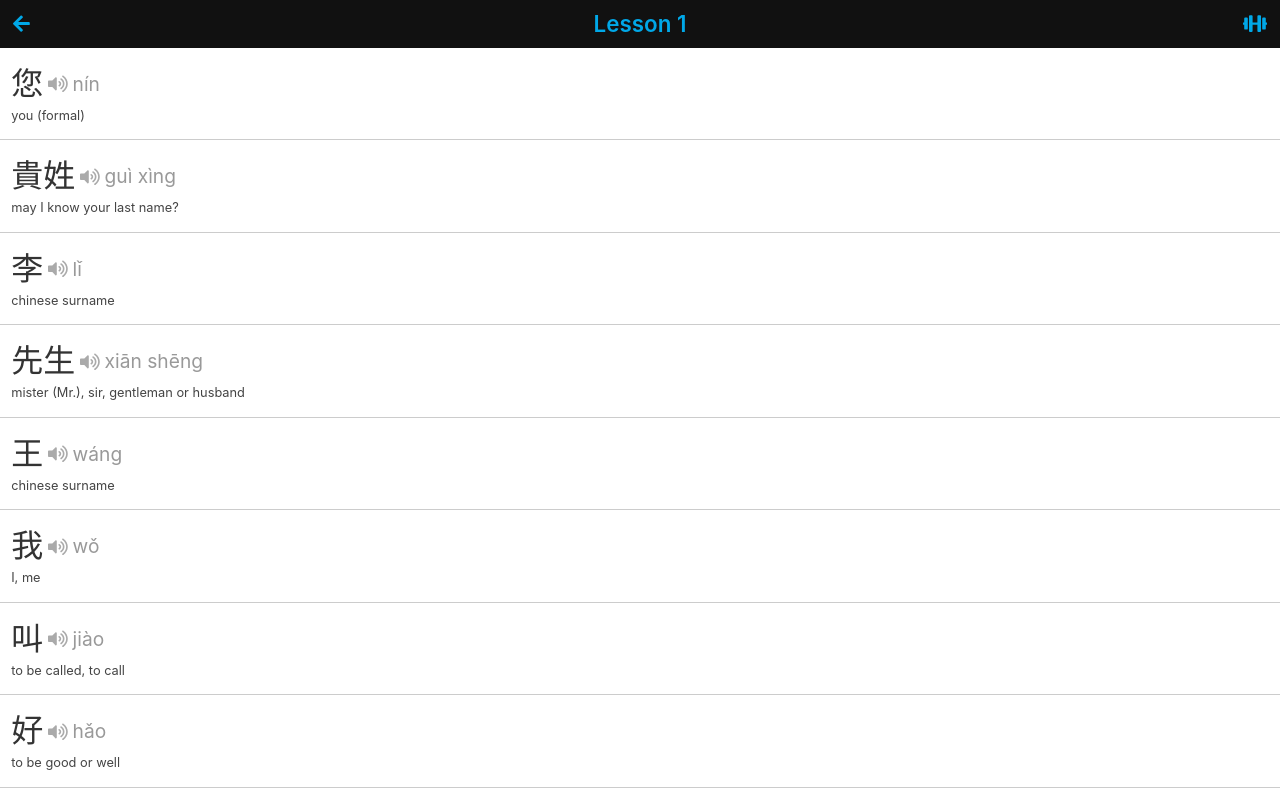
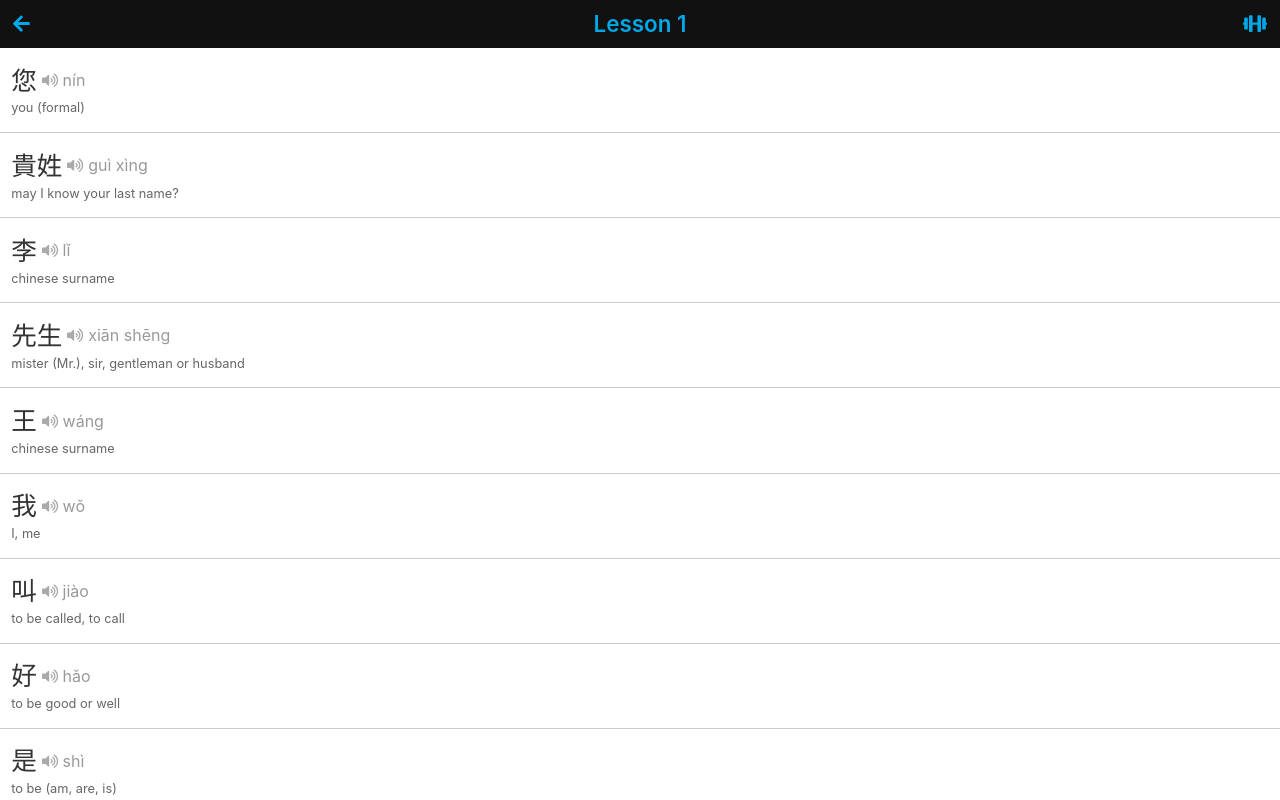
Before and after one commit to kenyontu/chinese-practice-pwa, a React (Create React App) app: page /lessons/B1L1 in a window 1280 px wide. Shown: the top 800 px of the page. Built offline with nearby package versions, Linux system fonts and the light colour scheme.

Commit message:
fix: sizing and overflow for large descriptions

```diff
--- a/src/components/SpeechButton.tsx
+++ b/src/components/SpeechButton.tsx
@@ -8,9 +8,15 @@ import useSpeech from '../hooks/useSpeech'
 interface Props {
   text: string
   className?: string
+  iconClassName?: string
 }
 
-const SpeechButton: React.FC<Props> = ({ text, className, children }) => {
+const SpeechButton: React.FC<Props> = ({
+  text,
+  className,
+  iconClassName,
+  children,
+}) => {
   const { isAvailable, isSpeaking, speak } = useSpeech()
 
   const handleClick = () => {
@@ -27,7 +33,7 @@ const SpeechButton: React.FC<Props> = ({ text, className, children }) => {
           })}
         >
           {children}
-          <FontAwesomeIcon icon="volume-up" />
+          <FontAwesomeIcon icon="volume-up" className={iconClassName} />
         </button>
       )}
     </>
--- a/src/pages/PracticePage.module.css
+++ b/src/pages/PracticePage.module.css
@@ -16,7 +16,8 @@
   justify-content: center;
   flex-direction: column;
   border-bottom: 2px solid #ddd;
-  padding: 0 var(--side-padding);
+  padding: 1rem var(--side-padding);
+  overflow-y: auto;
 }
 
 .speechBtn {
@@ -103,8 +104,9 @@
 
 .description {
   color: #555;
-  margin-top: 1rem;
+  margin-top: 0.5rem;
   text-align: center;
+  line-height: 1.4;
 }
 
 .answer {
--- a/src/pages/WordsPage.module.css
+++ b/src/pages/WordsPage.module.css
@@ -24,19 +24,23 @@
 }
 
 .name {
-  font-size: 2rem;
+  font-size: 1.6rem;
   color: #333;
   margin-right: 0.3rem;
 }
 
 .piyin {
-  font-size: 1.2rem;
+  font-size: 1rem;
   color: #999;
   margin-left: 0.3rem;
+}
+
+.speechIcon {
+  font-size: 0.9rem;
 }
 
 .description {
   margin-top: 0.3rem;
   font-size: 0.8rem;
-  color: #444;
+  color: #666666;
 }
--- a/src/pages/WordsPage.tsx
+++ b/src/pages/WordsPage.tsx
@@ -40,7 +40,7 @@ const WordsPage: React.FC<Props> = ({ match, history }) => {
       {words.map(word => (
         <div key={word.id} className={styles.word}>
           <div className={styles.nameContainer}>
-            <SpeechButton text={word.name}>
+            <SpeechButton text={word.name} iconClassName={styles.speechIcon}>
               <p className={styles.name}>{word.name}</p>
             </SpeechButton>
             <span className={styles.piyin}>{word.piyin}</span>
```
